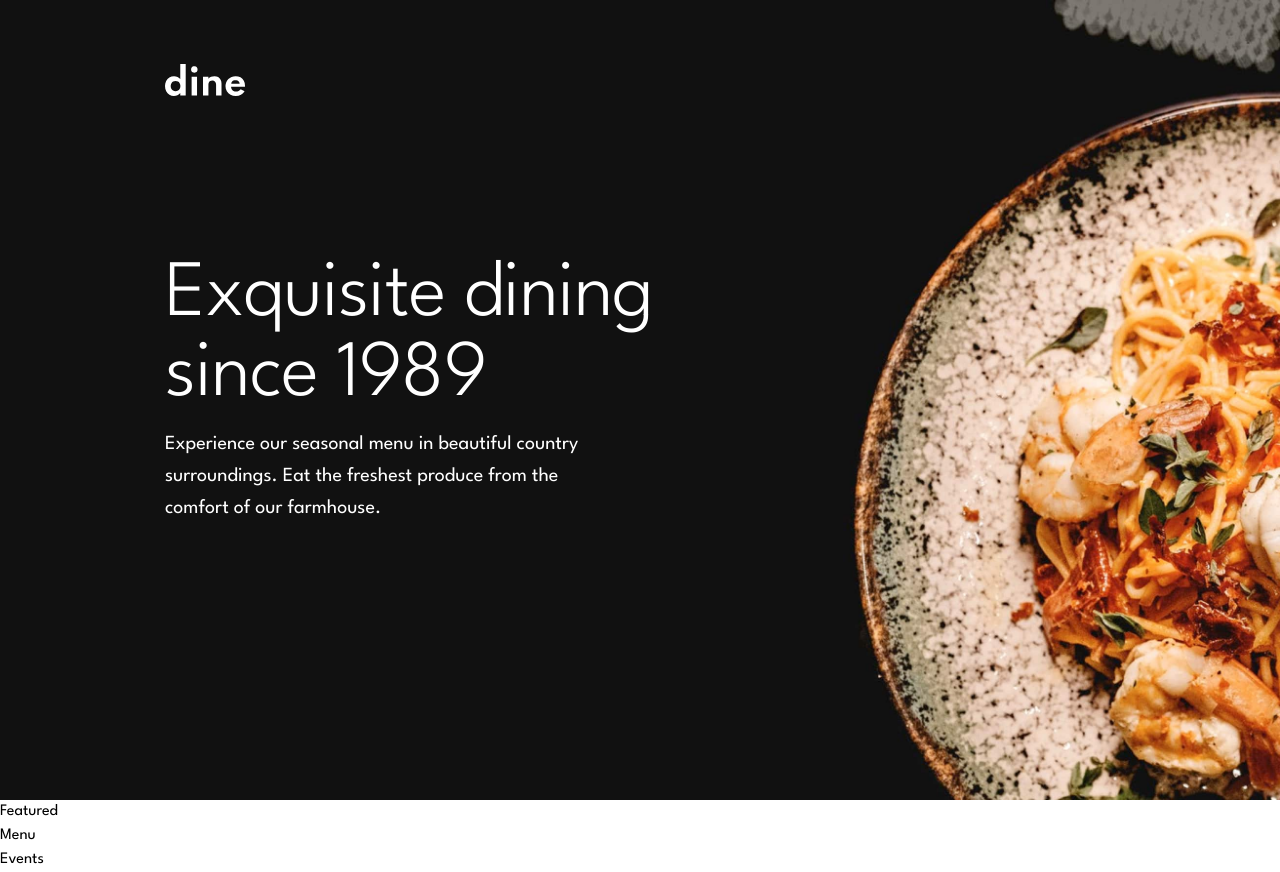
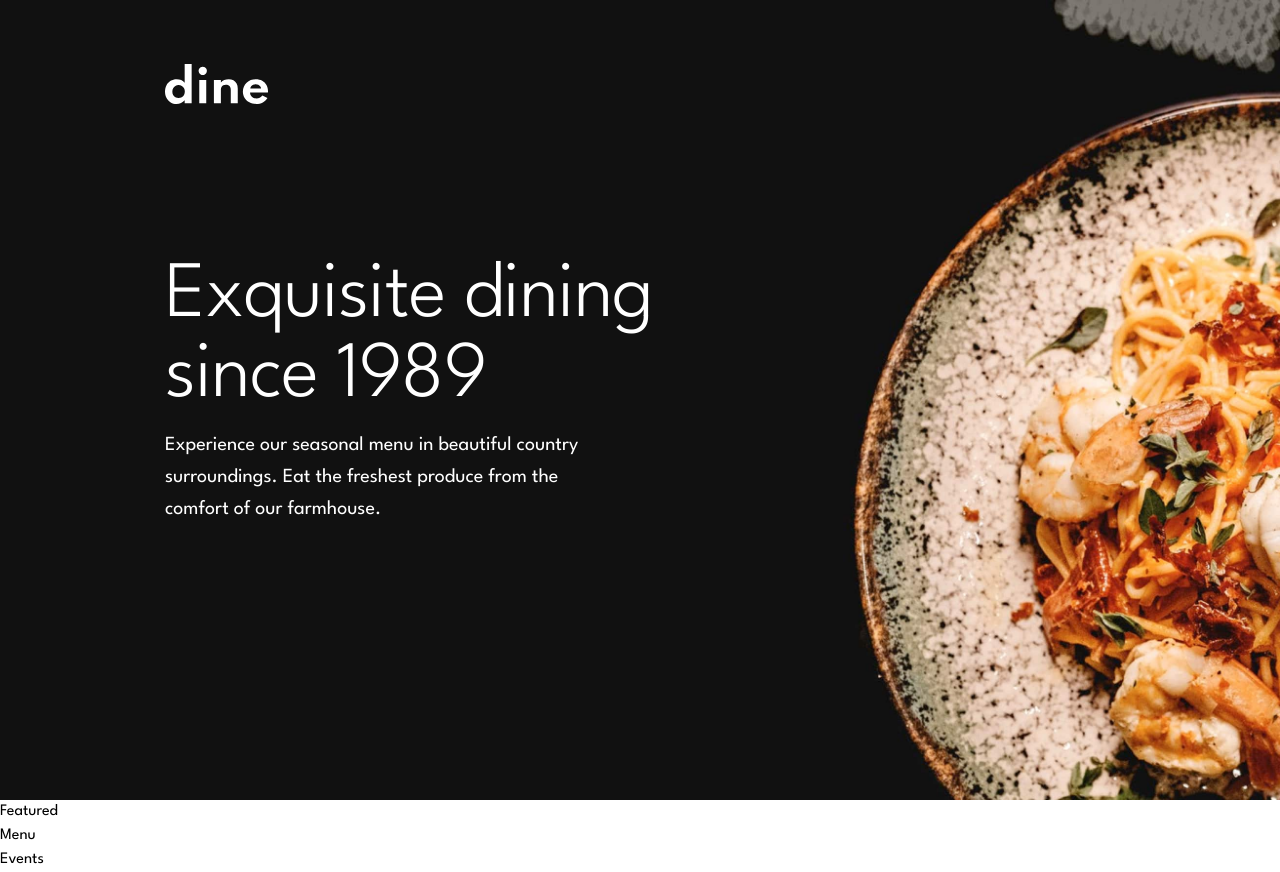
Before and after one commit to caarlosdamian/dine-restaurant, a Next.js app: page / in a window 1280 px wide. Built offline with nearby package versions, Linux system fonts and the light colour scheme.

Commit message:
fix(section): fix some styling issues

```diff
--- a/src/components/hero/Hero.tsx
+++ b/src/components/hero/Hero.tsx
@@ -5,9 +5,10 @@ export const Hero = () => {
   return (
     <section
       id="hero"
-      className="bg-[url('/images/homepage/hero-bg-mobile@2x.jpg')] bg-cover bg-no-repeat h-screen w-screen p-6 md:px-10 md:pt-[372px] lg:px-[165px] lg:py-[65px] md:bg-[url('/images/homepage/hero-bg-tablet@2x.jpg')] lg:md:bg-[url('/images/homepage/hero-bg-desktop@2x.jpg')] flex items-center justify-center flex-col gap-9 md:gap-[38px] lg:items-start lg:pt-16 lg:justify-start lg:gap-40"
+      className="
+       flex items-center justify-center flex-col pt-40 px-6 gap-9 md:pt-[374px] md:gap-[38px] md:px-10 lg:pt-16 lg:px-[165px] lg:gap-[153px] lg:items-start lg:justify-start bg-cover bg-no-repeat h-screen w-screen bg-[url('/images/homepage/hero-bg-mobile@2x.jpg')] md:bg-[url('/images/homepage/hero-bg-tablet@2x.jpg')] lg:bg-[url('/images/homepage/hero-bg-desktop@2x.jpg')]"
     >
-      <div className="relative h-8 w-20">
+      <div className="relative h-[82.4px] w-20 md:w-[103px] md:h-[40px]">
         <Image src="/logo.svg" alt="logo" fill className="object-contain" />
       </div>
       <div className="flex flex-col items-center gap-5 text-center text-white lg:text-left lg:items-start lg:gap-3">
```
